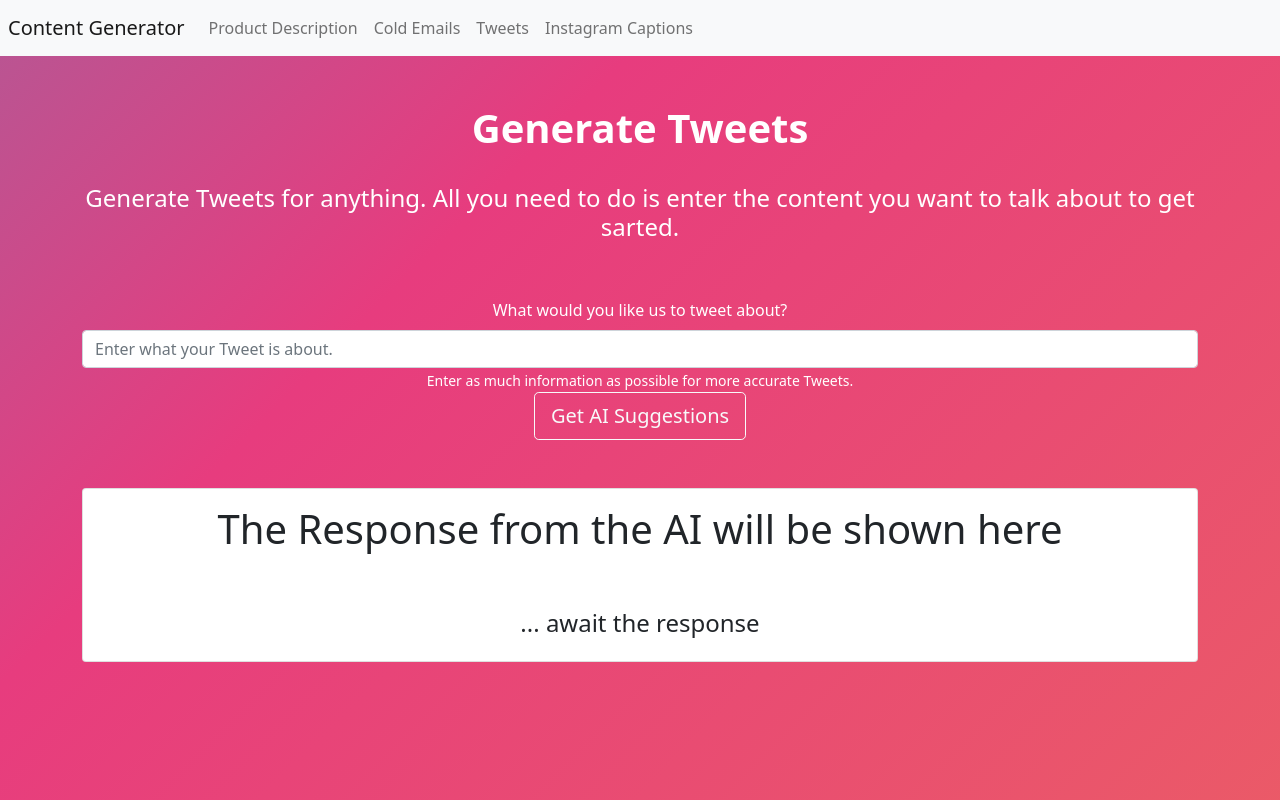
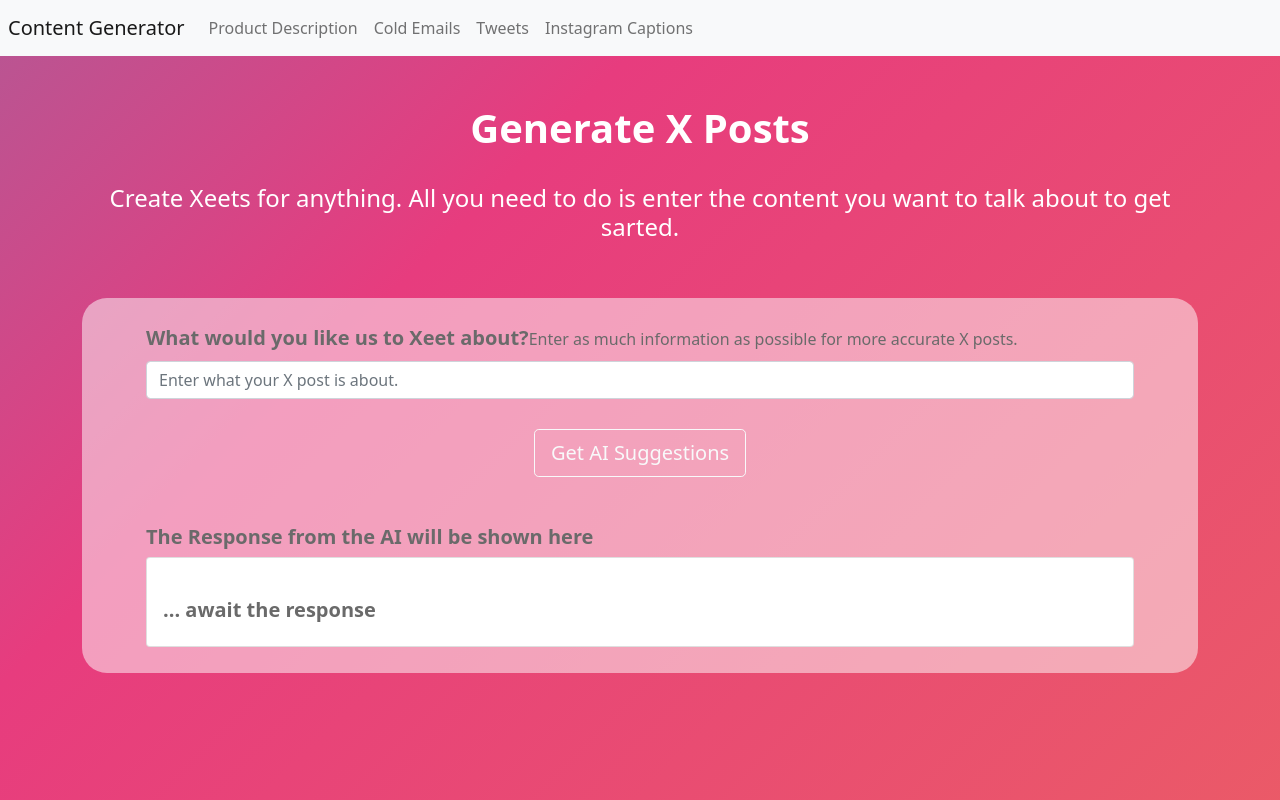
Before and after one commit to Acy1999/AI-Content-Gen, a React (Create React App) app in the folder aicontent/: page /tweets in a window 1280 px wide. Built offline with nearby package versions, Linux system fonts and the light colour scheme.

Commit message:
Updated Styling for X Posts

```diff
--- a/aicontent/src/App.css
+++ b/aicontent/src/App.css
@@ -77,7 +77,7 @@ body{
   padding-left: 1vh;
 }
 .form-content{
-  background-color: rgba(255, 255, 255, 0.35);
+  background-color: rgba(255, 255, 255, 0.5);
   border-radius: 25px;
   width: 100%;
   padding: 2vw 5vw 2vw 5vw;
--- a/aicontent/src/components/Tweets.js
+++ b/aicontent/src/components/Tweets.js
@@ -50,21 +50,24 @@ onFormSubmit = e => {
         <Container>
         <br/>
         <br/>
-        <h1 className='hero-h1'> Generate Tweets </h1>
+        <h1 className='hero-h1'> Generate X Posts</h1>
         <br/>
-        <h4 className='hero-p'> Generate Tweets for anything. All you need to do is enter the content you want to talk about to get sarted. </h4>
+        <h4 className='hero-p'> Create Xeets for anything. All you need to do is enter the content you want to talk about to get sarted. </h4>
         <br/>
         <br/>
+        <div className='form-content'>
+          <div className='form'>
         <Form onSubmit={this.onFormSubmit}>
-          <Form.Group className="hero-p" controlId="formBasicEmail">
-            <Form.Label> What would you like us to tweet about?</Form.Label>
+          <Form.Group className="content-header" controlId="formBasicEmail">
+            <Form.Label> What would you like us to Xeet about?</Form.Label>
+            <Form.Text className="content-body">
+              Enter as much information as possible for more accurate X posts.
+            </Form.Text>
             <Form.Control
                     type="text"
                     name="tweetDescriptor"
-                    placeholder="Enter what your Tweet is about."/>
-            <Form.Text className="hero-p">
-              Enter as much information as possible for more accurate Tweets.
-            </Form.Text>
+                    placeholder="Enter what your X post is about."/>
+                    <br/>
           </Form.Group>
 
           <Button variant="outline-light" size="lg" type="submit">
@@ -74,19 +77,19 @@ onFormSubmit = e => {
 
         <br/>
         <br/>
-
+        <h1 className='content-header'>{this.state.heading}</h1>
         <Card>
           <Card.Body>
-            <Card.Title><h1>{this.state.heading}</h1></Card.Title>
-              <br/>
               <br/>
               <Card.Text>
-                <h4>
+                <h4 className='content-header'>
                 {this.state.response}
                 </h4>
               </Card.Text>
             </Card.Body>
           </Card>
+          </div>
+          </div>
           </Container>
           <br/>
           <br/>
```
